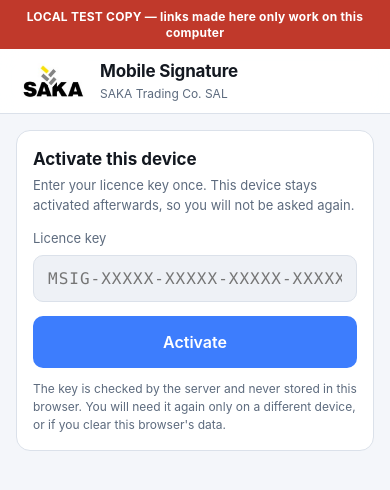
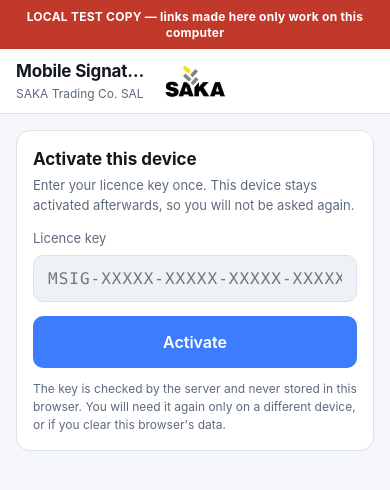
Before and after one commit to mobile-signature/signature-app, a website: page web/index.html in a window 390 px wide. Drawn offline with Linux system fonts and the light colour scheme; no server answers.

Commit message:
Rebuild the header as a real 3-column layout
The logo had no width/height set on the <img> itself, so a stale
stylesheet let it render at its natural 459x258 and spill out below the
header bar - which is what the screenshot showed.

Header is now a grid with equal left/right columns and the logo in the
centre column, so it sits on the true centre line regardless of how wide
the title or the action buttons are. Width/height attributes on the
image are a second guard against the same overflow recurring. Long
titles now ellipsis instead of pushing the logo aside, checked at both
desktop and phone widths.

```diff
--- a/web/index.html
+++ b/web/index.html
@@ -14,15 +14,23 @@
   <link rel="stylesheet" href="/styles.css" />
 </head>
 <body>
+  <!-- Three grid cells: text left, logo centred, actions right. The outer
+       cells are equal fractions, which is what keeps the logo on the true
+       centre line no matter how wide the title or the buttons become. -->
   <header class="bar">
-    <img src="/saka-logo.png" alt="SAKA" class="brand" />
-    <div style="flex:1;min-width:0">
+    <div class="bar-side">
       <h1>Mobile Signature</h1>
       <div class="sub" id="serverSub">SAKA Trading Co. SAL</div>
     </div>
-    <a href="/admin" id="adminLink" class="hidden"
-       style="flex:none;padding:8px 10px;font-size:13px;color:var(--muted);text-decoration:none">Licences</a>
-    <button class="ghost" id="signOut" style="flex:none;padding:8px 12px;font-size:13px">Deactivate</button>
+    <!-- width/height are set here as well as in CSS: if the stylesheet is ever
+         stale or slow, the image still lays out at the right size instead of
+         bursting out of the header at its natural 459x258. -->
+    <img src="/saka-logo.png" alt="SAKA" class="brand" width="74" height="42" />
+    <div class="bar-side bar-actions">
+      <a href="/admin" id="adminLink" class="hidden"
+         style="padding:8px 10px;font-size:13px;color:var(--muted);text-decoration:none">Licences</a>
+      <button class="ghost" id="signOut" style="padding:8px 12px;font-size:13px">Deactivate</button>
+    </div>
   </header>
 
   <main class="wrap">
--- a/web/styles.css
+++ b/web/styles.css
@@ -44,7 +44,8 @@
   position: sticky;
   top: 0;
   z-index: 20;
-  display: flex;
+  display: grid;
+  grid-template-columns: 1fr auto 1fr; /* equal sides keep the logo truly centred */
   align-items: center;
   gap: 10px;
   padding: calc(10px + env(safe-area-inset-top)) 16px 10px;
@@ -53,8 +54,32 @@
   border-bottom: 1px solid var(--line);
 }
 
-header.bar h1 { font-size: 17px; margin: 0; font-weight: 650; letter-spacing: -0.01em; }
-header.bar .sub { font-size: 12px; color: var(--muted); }
+.bar-side { min-width: 0; } /* lets long text ellipsis instead of stretching the cell */
+
+.bar-actions {
+  display: flex;
+  align-items: center;
+  justify-content: flex-end;
+  gap: 8px;
+}
+.bar-actions > * { flex: none; }
+
+header.bar h1 {
+  font-size: 17px;
+  margin: 0;
+  font-weight: 650;
+  letter-spacing: -0.01em;
+  white-space: nowrap;
+  overflow: hidden;
+  text-overflow: ellipsis; /* a long document title must not shove the logo aside */
+}
+header.bar .sub {
+  font-size: 12px;
+  color: var(--muted);
+  white-space: nowrap;
+  overflow: hidden;
+  text-overflow: ellipsis;
+}
 
 /* Height matches the two-line title block beside it; width follows the
    wordmark's own proportions rather than being forced into a square, which is
--- a/web/sw.js
+++ b/web/sw.js
@@ -7,7 +7,7 @@
 // anyone who already opened the app: they keep running the version they first
 // loaded, forever.
 
-const CACHE = 'mobile-signature-v6';
+const CACHE = 'mobile-signature-v7';
 const SHELL = [
   '/', '/index.html', '/app.js', '/styles.css',
   '/icon.svg', '/saka-logo.png', '/manifest.webmanifest',
```
Also changed, not shown: web/sign.html (+3 -2 lines).
